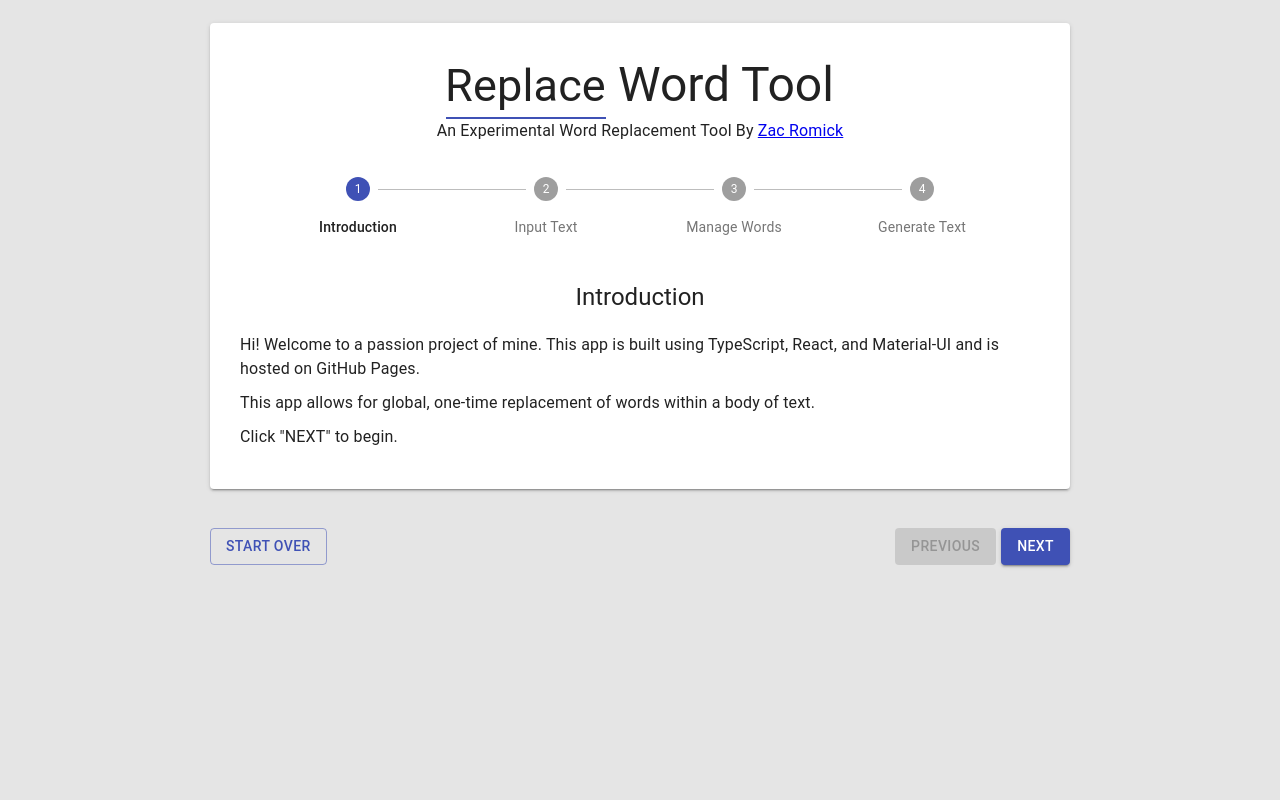
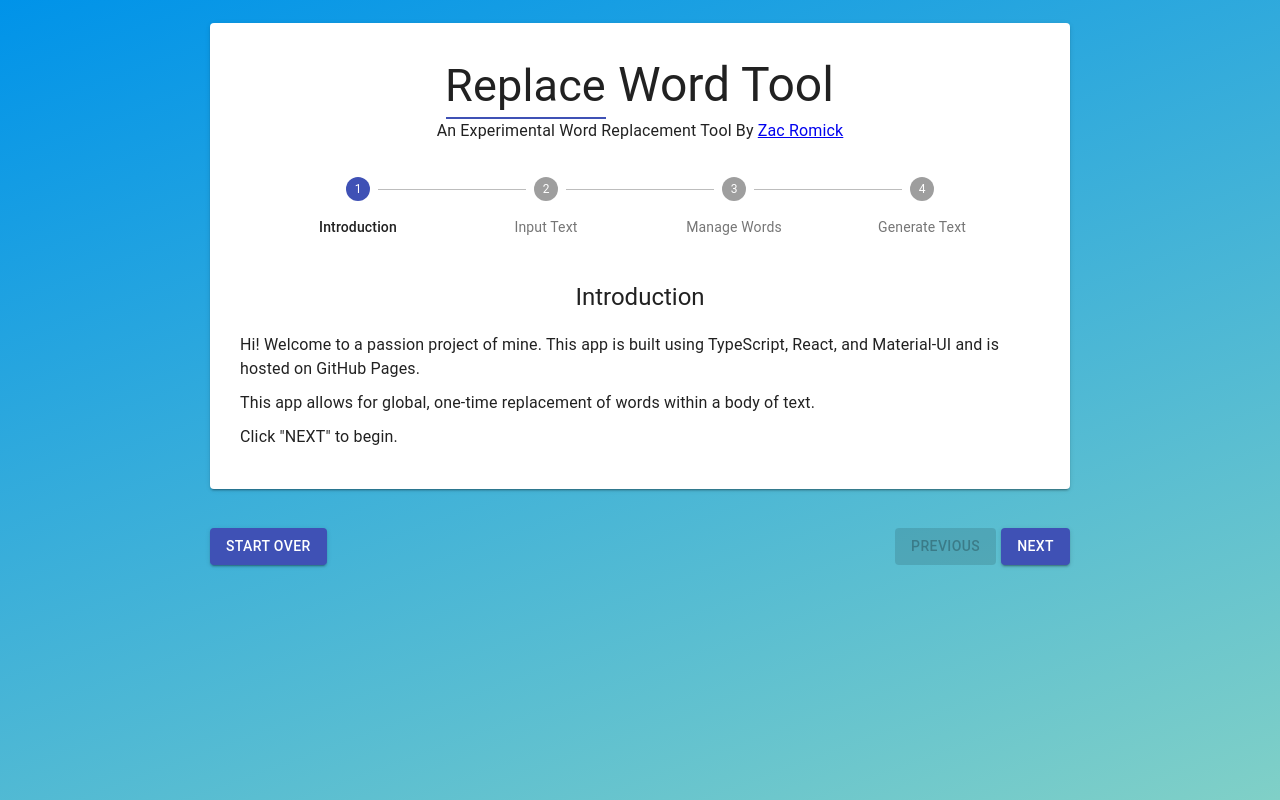
Before and after one commit to zromick/Mini-Word-Tool-2, a React (Create React App) app: page / in a window 1280 px wide. Built offline with nearby package versions, Linux system fonts and the light colour scheme; the HTML template or start-up script is replaced by a standard one.

Commit message:
Created a gradient background that fits to screen

```diff
--- a/src/components/replaceWizard.tsx
+++ b/src/components/replaceWizard.tsx
@@ -129,7 +129,7 @@ const ReplaceWizard = (props: ReplaceWizardProps) => {
                 <Grid item>
                   <Button
                     onClick={() => handleCancel()}
-                    variant="outlined"
+                    variant="contained"
                     color="primary"
                   >
                     Start Over
--- a/src/styles.module.scss
+++ b/src/styles.module.scss
@@ -1,5 +1,7 @@
 html {
-  background-color: #e5e5e5;
+  background-color: #0093E9;
+  background-image: linear-gradient(160deg, #0093E9 0%, #80D0C7 100%);
+  background-attachment: fixed;
 }
 
 .paper{
```
